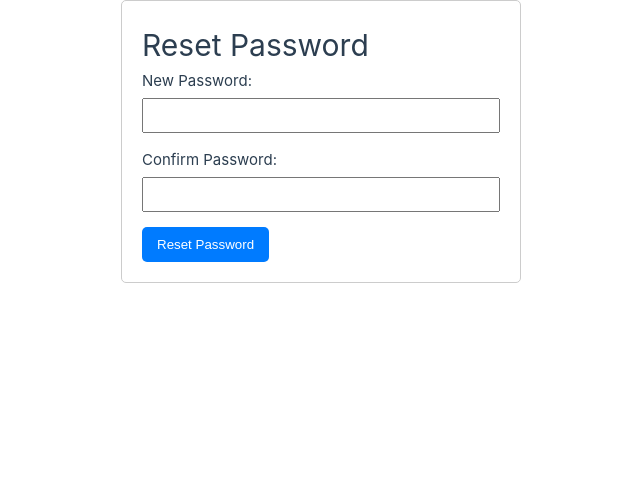
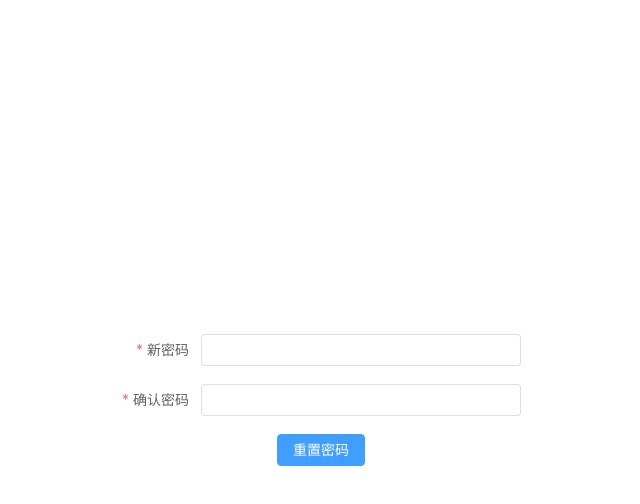
Before and after one commit to heqianyaoyiyao/vue-demo, a Vue app: page /resetPassword/1 in a window 1280 px wide. Shown: the top 504 px of the page, without its empty margins (319-959 px from the left). Built offline with nearby package versions, Linux system fonts and the light colour scheme.

Commit message:
重置密码

```diff
--- a/src/views/user/login.vue
+++ b/src/views/user/login.vue
@@ -6,7 +6,7 @@
           <el-input v-model="form.username" />
         </el-form-item>
         <el-form-item label="密码" prop="password">
-          <el-input v-model="form.password" />
+          <el-input v-model="form.password" type="password" />
         </el-form-item>
         <div class="button">
           <el-button @click="loginHandler(formRef)" type="primary">登录</el-button>
--- a/src/views/user/resetPassword.vue
+++ b/src/views/user/resetPassword.vue
@@ -1,112 +1,87 @@
 <template>
-  <div class="reset-password">
-    <h1>Reset Password</h1>
-    <form @submit.prevent="submitNewPassword">
-      <div>
-        <label for="newPassword">New Password:</label>
-        <input
-          type="password"
-          v-model="newPassword"
-          id="newPassword"
-          required
-        />
+  <div class="reset-password-container">
+    <div class="conatiner">
+      <el-form :model="form" class="form" label-width="80" ref="formRef" :rules="rules">
+        <el-form-item label="新密码" prop="newPassword">
+          <el-input v-model="form.newPassword" type="password" />
+        </el-form-item>
+        <el-form-item label="确认密码" prop="confirmPassword">
+          <el-input v-model="form.confirmPassword" type="password" />
+        </el-form-item>
+        <div class="button">
+          <el-button @click="resetPasswordHandler(formRef)" type="primary">重置密码</el-button>
         </div>
-      <div>
-        <label for="confirmPassword">Confirm Password:</label>
-        <input
-          type="password"
-          v-model="confirmPassword"
-          id="confirmPassword"
-          required
-        />
+      </el-form>
     </div>
-      <button type="submit">Reset Password</button>
-    </form>
-    <p v-if="error">{{ error }}</p>
-    <p v-if="message">{{ message }}</p>
   </div>
 </template>
 
-<script>
-import axios from 'axios';
-import { ref } from 'vue';
-import { useRoute } from 'vue-router';
+<script setup lang="ts">
+  import { useRoute,useRouter } from "vue-router"
+  import { resetPassword } from '@/service/api/user'
 
-export default {
-  name: 'ResetPassword',
-  setup() {
-    const route = useRoute();
-    const newPassword = ref('');
-    const confirmPassword = ref('');
-    const error = ref(null);
-    const message = ref(null);
-
-    const submitNewPassword = async () => {
-      if (newPassword.value !== confirmPassword.value) {
-        error.value = 'Passwords do not match';
-        return;
+  const form = reactive({
+    newPassword: '',
+    confirmPassword: ''
+  })
+  const checkPassword = (rule: any, value: any, callback: any) => {
+    if (!value) {
+      return callback(new Error('请再次输入密码'))
+    } else if (value !== form.newPassword) {
+      return callback(new Error('密码不一致'))
+    } else {
+      callback()
+    }
+  }
+  const rules = {
+    newPassword: [
+      { required: true, message: '请输入密码', trigger: 'blur' },
+    ],
+    confirmPassword: [
+      { required: true, validator: checkPassword, trigger: 'change' }
+    ],
   }
 
-      try {
-        const token = route.params.token; // 从URL中获取重置密码的token
-        const response = await axios.post(`/user/resetPassword/${token}`, {
-          newPassword: newPassword.value,
-        });
+  const route = useRoute()
+  const router = useRouter()
 
-        message.value = response.data.message;
-      } catch (err) {
-        if (err.response) {
-          error.value = err.response.data.message;
-        } else {
-          error.value = 'An error occurred';
+  const token = route.params.token
+  const formRef = ref(null)
+  const resetPasswordHandler = async(formEl: any) => {
+    if (!formEl) return
+    await formEl.validate(async (valid: any, fields: any) => {
+      if(valid) {
+        const { code, data } = await resetPassword({
+          resetToken: token,
+          newPassword: form.newPassword
+        })
+        if (code === 200) {
+          ElMessage.success('重置密码成功')
+          router.push({
+            path: '/login'
+          })
         }
       }
-    };
+    })
+  }
 
-    return {
-      newPassword,
-      confirmPassword,
-      submitNewPassword,
-      error,
-      message,
-    };
-  },
-};
 </script>
 
-<style scoped>
-.reset-password {
-  max-width: 400px;
-  margin: 0 auto;
-  padding: 20px;
-  border: 1px solid #ccc;
-  border-radius: 5px;
+<style scoped lang="scss">
+  .reset-password-container {
+    height: 100vh;
+    width: 100vw;
+    display: flex;
+    align-items: center;
+    justify-content: center;
+
+    .conatiner {
+      width: 400px;
+
+      .button {
+        display: flex;
+        justify-content: center;
       }
-form div {
-  margin-bottom: 15px;
     }
-form label {
-  display: block;
-  margin-bottom: 5px;
-}
-form input {
-  width: 100%;
-  padding: 8px;
-  box-sizing: border-box;
-}
-form button {
-  padding: 10px 15px;
-  background-color: #007bff;
-  color: white;
-  border: none;
-  border-radius: 5px;
-  cursor: pointer;
-}
-form button:hover {
-  background-color: #0056b3;
-}
-p {
-  margin-top: 10px;
-  color: red;
   }
 </style>
```
Lines whose indentation alone changed are shown as unchanged.
